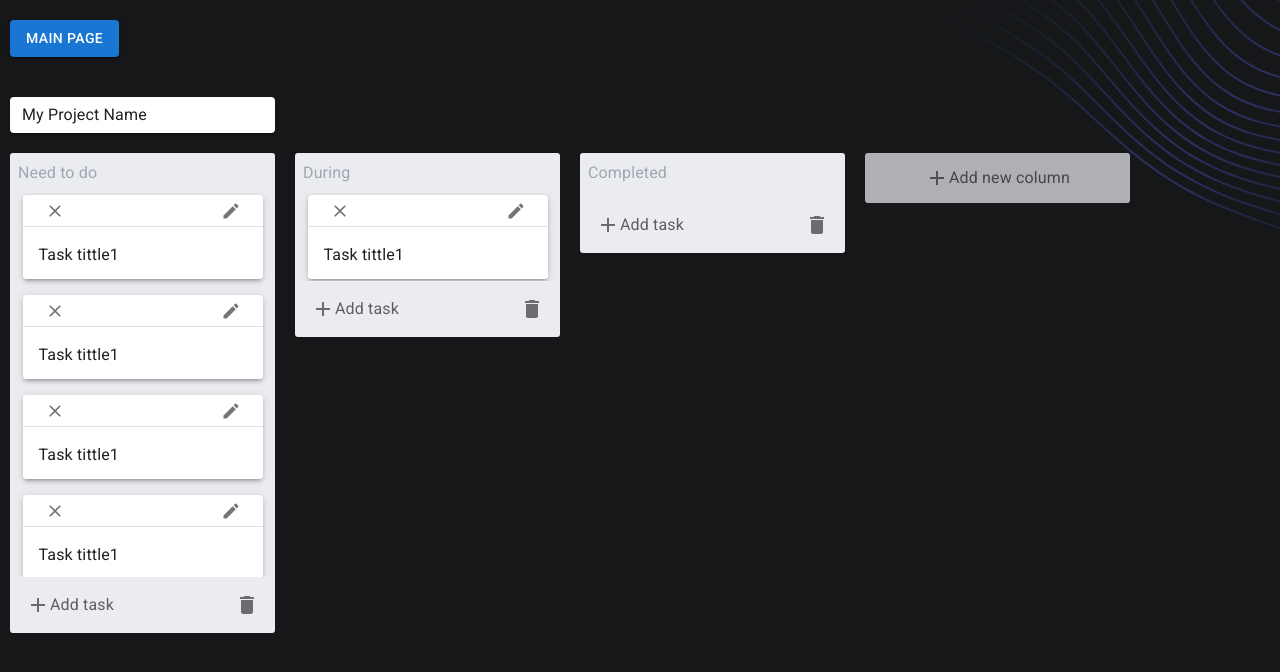
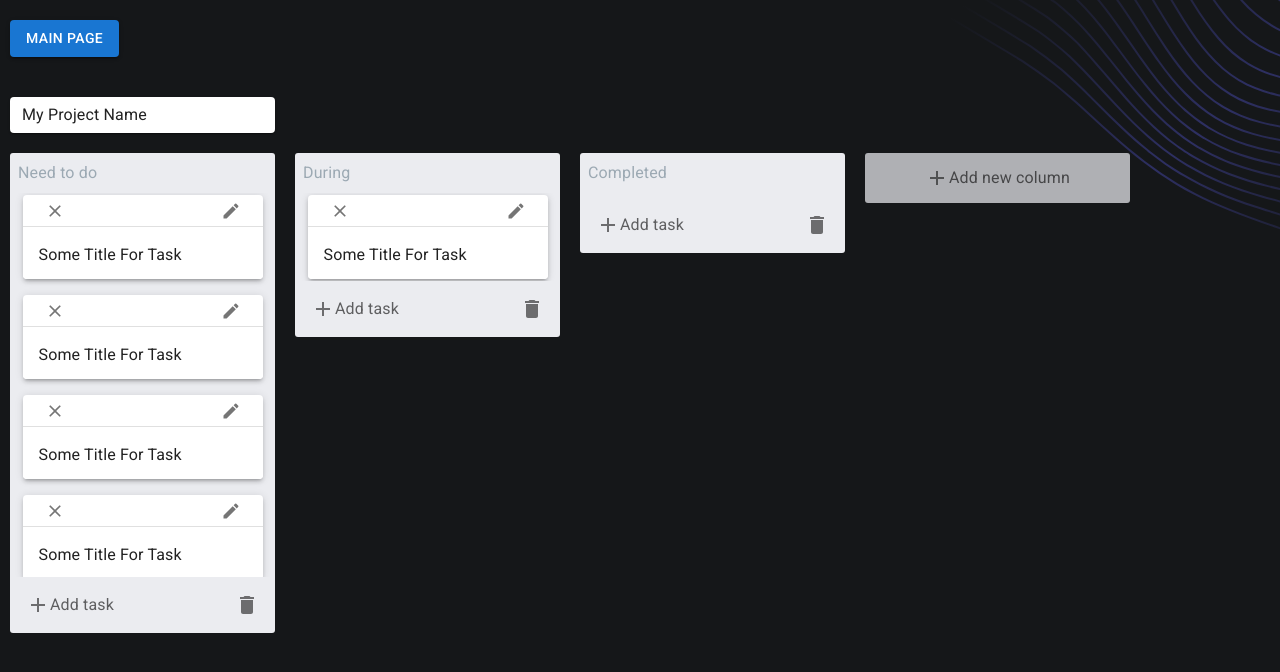
Before and after one commit to ArkhipovAnatoly/project-managment-app, a React (Create React App) app: page /board in a window 1280 px wide. Shown: the top 672 px of the page. Built offline with nearby package versions, Linux system fonts and the light colour scheme.

Commit message:
fix: style for modal window and tasks

```diff
--- a/src/app/store/reducers/useSliceBoardsPage.tsx
+++ b/src/app/store/reducers/useSliceBoardsPage.tsx
@@ -59,23 +59,23 @@ const dataBoards = [
     tasks: [
       {
         id: 'askdhwuegr23bh54uy2g3rhb23uyr',
-        taskTittle: 'Task tittle1',
-        taskOption: 'Task tittle1',
+        taskTittle: 'Some Title For Task',
+        taskOption: 'Some Description For Task',
       },
       {
         id: 'sdcxmfernfejrhtu34y634rth34uih52i3jnre',
-        taskTittle: 'Task tittle1',
-        taskOption: 'Task tittle1',
+        taskTittle: 'Some Title For Task',
+        taskOption: 'Some Description For Task',
       },
       {
         id: 'dfg34tjn34fbqwjerui23hiruhl23jrbh',
-        taskTittle: 'Task tittle1',
-        taskOption: 'Task tittle1',
+        taskTittle: 'Some Title For Task',
+        taskOption: 'Some Description For Task',
       },
       {
         id: '123412jkn4rwdokaoiscjszklcmweuhfiwj',
-        taskTittle: 'Task tittle1',
-        taskOption: 'Task tittle1',
+        taskTittle: 'Some Title For Task',
+        taskOption: 'Some Description For Task',
       },
     ],
   },
@@ -85,8 +85,8 @@ const dataBoards = [
     tasks: [
       {
         id: '2354nl2j3bh54jhi23uk54hk23ber2by3y',
-        taskTittle: 'Task tittle1',
-        taskOption: 'Task tittle1',
+        taskTittle: 'Some Title For Task',
+        taskOption: 'Some Description For Task',
       },
     ],
   },
--- a/src/pages/BoardsPage/BoardColumns/ColumnTitle.tsx
+++ b/src/pages/BoardsPage/BoardColumns/ColumnTitle.tsx
@@ -117,6 +117,7 @@ function ColumnTitle(props: ColumnTitle) {
           onBlur={onBlurButtonColumnTitle}
           onChange={onChangeButtonColumnTitle}
           inputProps={{ maxLength: 20 }}
+          sx={{ pl: '5px' }}
         />
       </Paper>
       <Stack
--- a/src/pages/BoardsPage/ModalWindow.tsx
+++ b/src/pages/BoardsPage/ModalWindow.tsx
@@ -17,15 +17,49 @@ import { useSliceBoardsPage } from '../../app/store/reducers/useSliceBoardsPage'
 import DialogContent from '@mui/material/DialogContent';
 
 const useStyles = makeStyles({
-  modalWindow: {
+  firstModalWindowForNewColumn: {
+    minWidth: 300,
+    maxWidth: 800,
     width: '70%',
-    height: '75%',
+    height: '50%',
     position: 'absolute',
     top: '50%',
     left: '50%',
     transform: 'translate(-50%, -50%)',
     backgroundColor: '#ffff',
-    borderRadius: 3,
+    borderRadius: 10,
+    outline: 'none',
+  },
+  secondModalWindowForNewColumn: {
+    width: '80%',
+    height: '60%',
+    position: 'absolute',
+    top: '50%',
+    left: '50%',
+    transform: 'translate(-50%, -50%)',
+    outline: 'none',
+  },
+  firstModalWindowForTask: {
+    minWidth: 300,
+    maxWidth: 800,
+    minHeight: 450,
+    width: '70%',
+    height: '50%',
+    position: 'absolute',
+    top: '50%',
+    left: '50%',
+    transform: 'translate(-50%, -50%)',
+    backgroundColor: '#ffff',
+    borderRadius: 10,
+    outline: 'none',
+  },
+  secondModalWindowForTask: {
+    width: '80%',
+    height: '65%',
+    position: 'absolute',
+    top: '50%',
+    left: '50%',
+    transform: 'translate(-50%, -50%)',
     outline: 'none',
   },
 });
@@ -124,8 +158,8 @@ function ModalWindow() {
     <>
       {nameModalWindow === 'addColumn' && (
         <Modal open={openModalWindow} onClose={closeModalWindow}>
-          <Box className={classes.modalWindow}>
-            <Box className={classes.modalWindow}>
+          <Box className={classes.firstModalWindowForNewColumn}>
+            <Box className={classes.secondModalWindowForNewColumn}>
               <Stack direction="column" spacing={5}>
                 <Typography gutterBottom variant="h5">
                   Add new column
@@ -136,6 +170,7 @@ function ModalWindow() {
                     label="Tittle of new column"
                     variant="filled"
                     onChange={handleTitle}
+                    inputProps={{ maxLength: 20 }}
                   />
                 </Stack>
                 <Stack direction="row" spacing={2}>
@@ -173,8 +208,8 @@ function ModalWindow() {
       )}
       {nameModalWindow === 'addTask' && (
         <Modal open={openModalWindow} onClose={closeModalWindow}>
-          <Box className={classes.modalWindow}>
-            <Box className={classes.modalWindow}>
+          <Box className={classes.firstModalWindowForTask}>
+            <Box className={classes.secondModalWindowForTask}>
               <Stack direction="column" spacing={3}>
                 <Typography gutterBottom variant="h5">
                   Add new task
@@ -230,8 +265,8 @@ function ModalWindow() {
       )}
       {nameModalWindow === 'editTask' && (
         <Modal open={openModalWindow} onClose={closeModalWindow}>
-          <Box className={classes.modalWindow}>
-            <Box className={classes.modalWindow}>
+          <Box className={classes.firstModalWindowForTask}>
+            <Box className={classes.secondModalWindowForTask}>
               <Stack direction="column" spacing={3}>
                 <Typography gutterBottom variant="h5">
                   Edit your task
```
